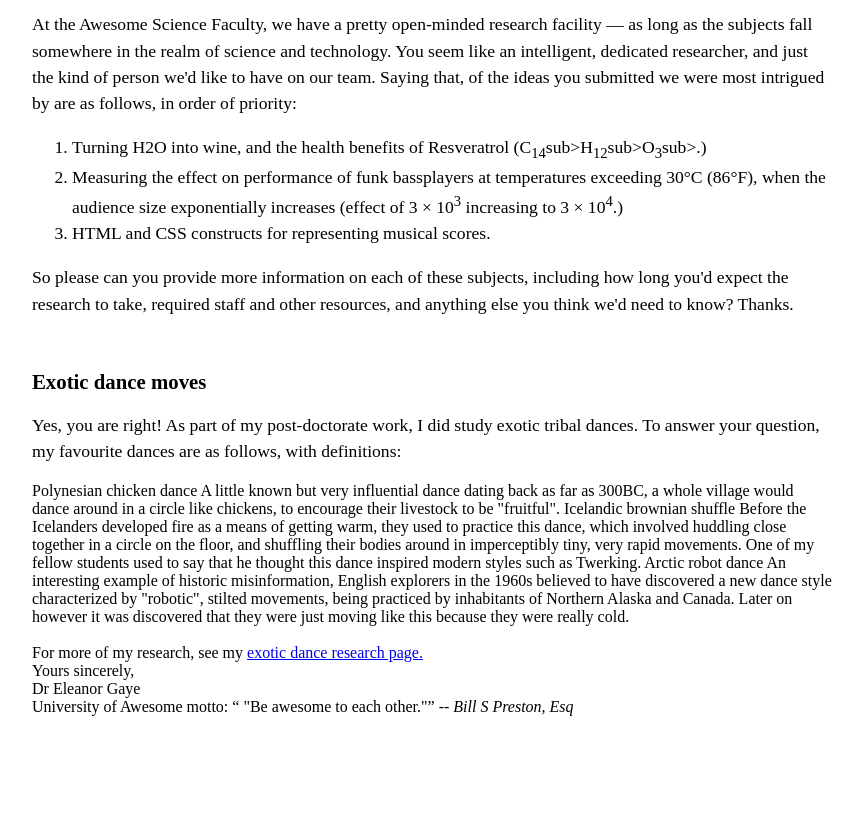
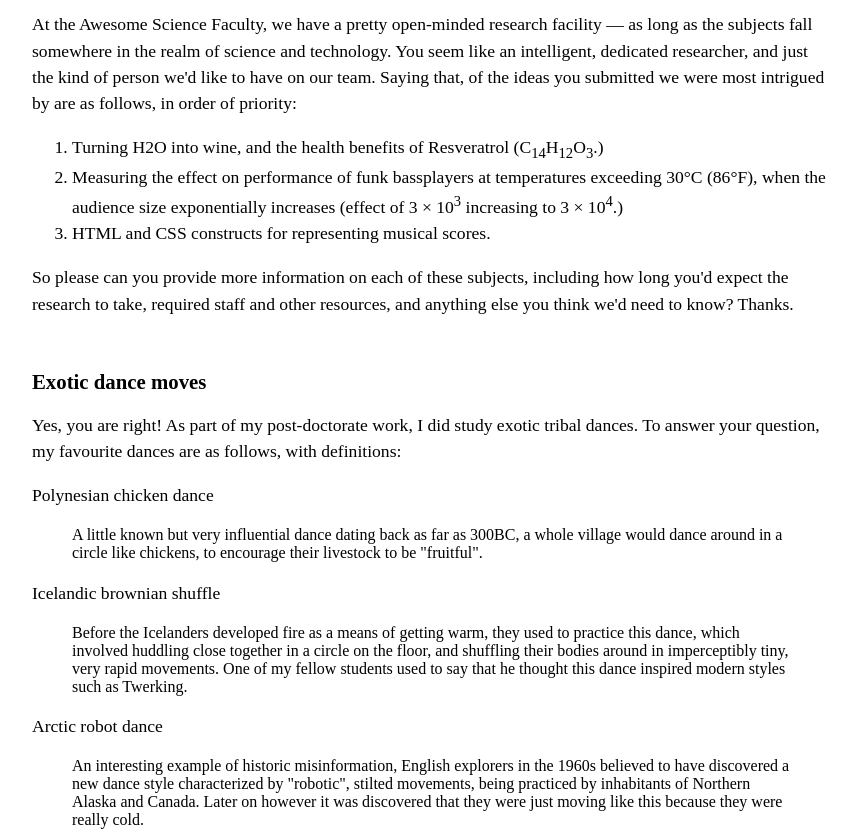
Before and after one commit to Kenyalvaresgt/letter-markup, a plain HTML site: page index.html in a window 1280 px wide. Shown: the part 940-1773 px from the top of the page, without its empty margins (208-1070 px from the left). Before the commit the page ends 1656 px from the top, so only its background shows below. Drawn offline with Linux system fonts and the light colour scheme.

Commit message:
Update index.html
add <blockquote cite="http://example.com">

```diff
--- a/index.html
+++ b/index.html
@@ -85,7 +85,7 @@ Dear Eileen,
 <br>
 <p>At the Awesome Science Faculty, we have a pretty open-minded research facility — as long as the subjects fall somewhere in the realm of science and technology. You seem like an intelligent, dedicated researcher, and just the kind of person we'd like to have on our team. Saying that, of the ideas you submitted we were most intrigued by are as follows, in order of priority:</p>
 <ol>
-    <li>Turning H2O into wine, and the health benefits of Resveratrol (C<sub>14</sub>sub>H<sub>12</sub>sub>O<sub>3</sub>sub>.)</li>
+    <li>Turning H2O into wine, and the health benefits of Resveratrol (C<sub>14</sub>H<sub>12</sub>O<sub>3</sub>.)</li>
 <li>Measuring the effect on performance of funk bassplayers at temperatures exceeding 30°C (86°F), when the audience size exponentially increases (effect of 3 × 10<sup>3</sup> increasing to 3 × 10<sup>4</sup>.)</li>
 <li>HTML and CSS constructs for representing musical scores.</li>
       </ol>
@@ -95,14 +95,20 @@ Dear Eileen,
       <h2>Exotic dance moves</h2>
 
 <p>Yes, you are right! As part of my post-doctorate work, I did study exotic tribal dances. To answer your question, my favourite dances are as follows, with definitions:</p>
+<p>
+Polynesian chicken dance</p>
+<blockquote cite="http://example.com">
+A little known but very influential dance dating back as far as 300BC, a whole village would dance around in a circle like chickens, to encourage their livestock to be "fruitful".
+      </blockquote>
 
-Polynesian chicken dance
-A little known but very influential dance dating back as far as 300BC, a whole village would dance around in a circle like chickens, to encourage their livestock to be "fruitful".
-Icelandic brownian shuffle
+<p>Icelandic brownian shuffle</p>
+      <blockquote cite="http://example.com">
 Before the Icelanders developed fire as a means of getting warm, they used to practice this dance, which involved huddling close together in a circle on the floor, and shuffling their bodies around in imperceptibly tiny, very rapid movements. One of my fellow students used to say that he thought this dance inspired modern styles such as Twerking.
-Arctic robot dance
+      </blockquote>
+<p>Arctic robot dance</p>
+      <blockquote cite="http://example.com">
 An interesting example of historic misinformation, English explorers in the 1960s believed to have discovered a new dance style characterized by "robotic", stilted movements, being practiced by inhabitants of Northern Alaska and Canada. Later on however it was discovered that they were just moving like this because they were really cold.
-
+</blockquote>
       <br>
       <br>
       For more of my research, see my <a href="http://example.com"> exotic dance research page.</a> <br>
```
